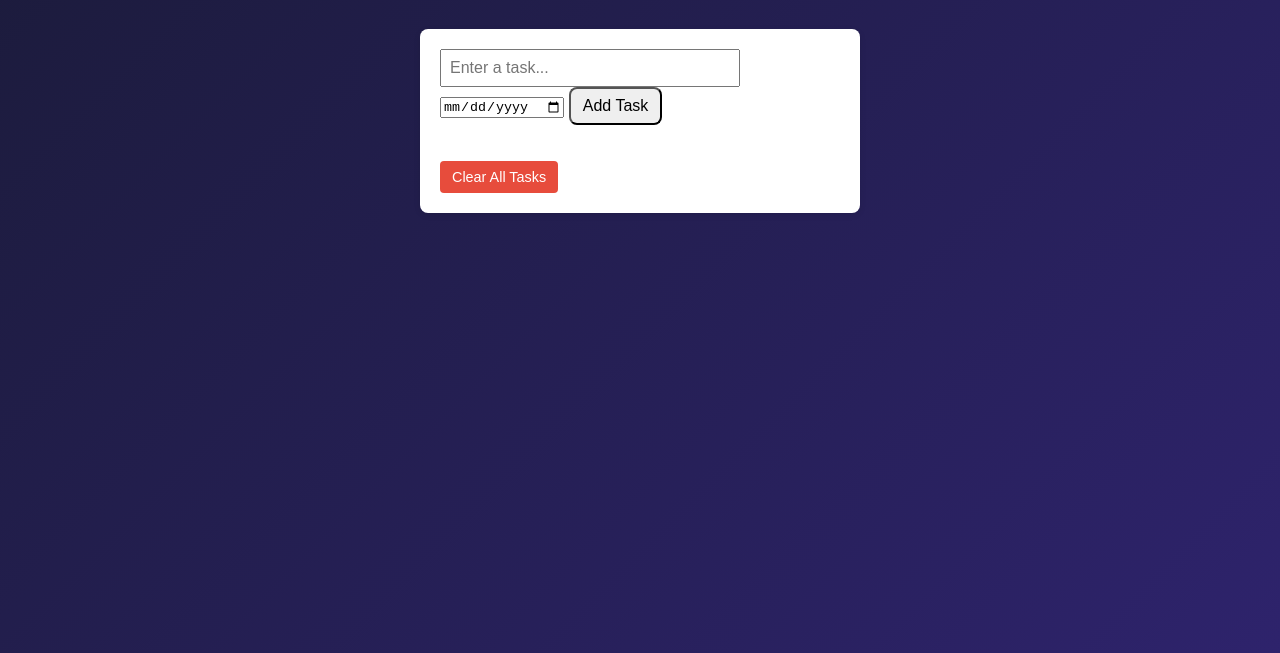
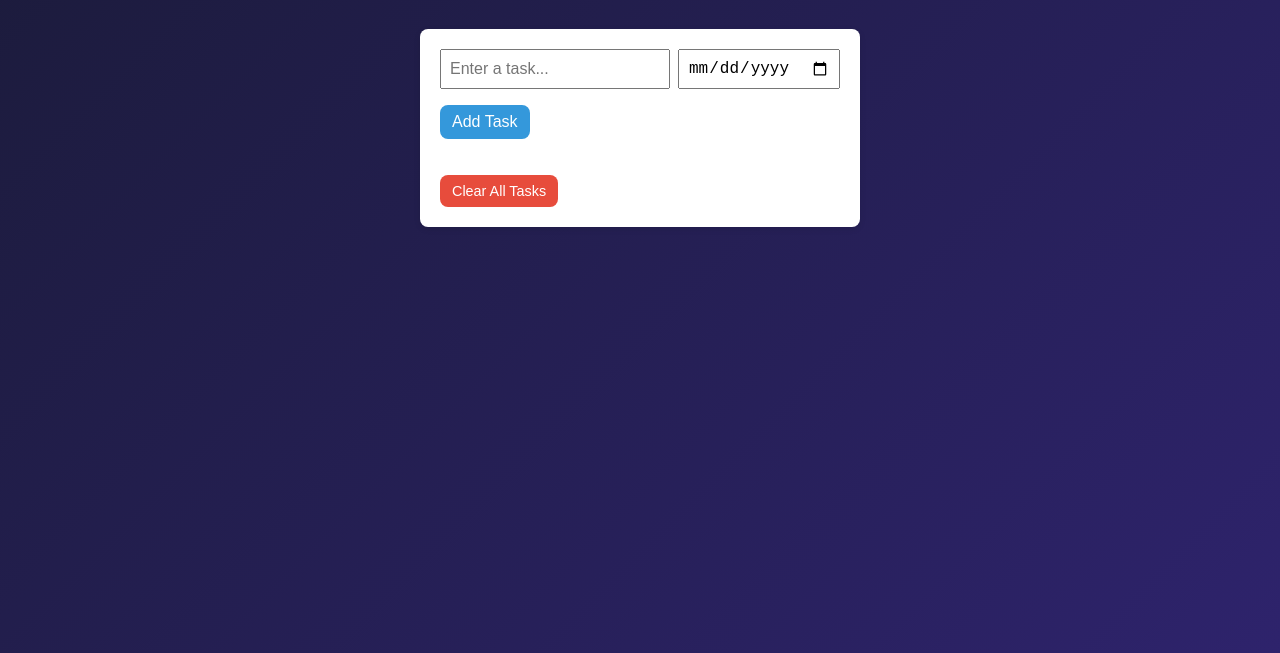
Before and after one commit to jgoode07/projects, a plain HTML site: page task_tracker/index.html in a window 1280 px wide. Shown: the part 147-800 px from the top of the page. Drawn offline with Linux system fonts and the light colour scheme.

Commit message:
Adjust due date size, add task button location

```diff
--- a/task_tracker/index.html
+++ b/task_tracker/index.html
@@ -18,8 +18,10 @@
 
         <!-- Task section: form + list + date + clear button -->
         <section id="taskSection">
-            <input type="text" id="taskInput" placeholder="Enter a task...">
-            <input type="date" id="dueDateInput">
+            <div class="task-form">
+                <input type="text" id="taskInput" placeholder="Enter a task...">
+                <input type="date" id="dueDateInput">
+            </div>
             <button id="addTaskBtn">Add Task</button>
             <ul id="taskList"></ul>
             <button id="clearTasksBtn">Clear All Tasks</button>
--- a/task_tracker/styles.css
+++ b/task_tracker/styles.css
@@ -44,10 +44,38 @@ body {
   box-shadow: 0 2px 6px rgba(0, 0, 0, 0.1);
 }
 
+.task-form {
+  display: flex;
+  gap: 0.5rem;
+  margin-bottom: 1rem;
+}
+
 #taskInput {
-  width: 70%;
+  flex: 2;
   padding: 0.5rem;
   font-size: 1rem;
+}
+
+#dueDateInput {
+  flex: 1;
+  padding: 0.5rem;
+  font-size: 1rem;
+}
+
+#addTaskBtn {
+  display: block;
+  background: #3498db;
+  color: #fff;
+  border: none;
+  border-radius: 0.5rem;
+  font-size: 1rem;
+  cursor: pointer;
+  padding: 0.5rem 0.75rem;
+  font-size: 0.9rem;
+}
+
+#addTaskBtn:hover {
+  background: #2980b9;
 }
 
 #addTaskBtn {
@@ -103,7 +131,7 @@ body {
   background: #e74c3c;
   color: #fff;
   border: none;
-  border-radius: 4px;
+  border-radius: 0.5rem;
   cursor: pointer;
 }
 
```
